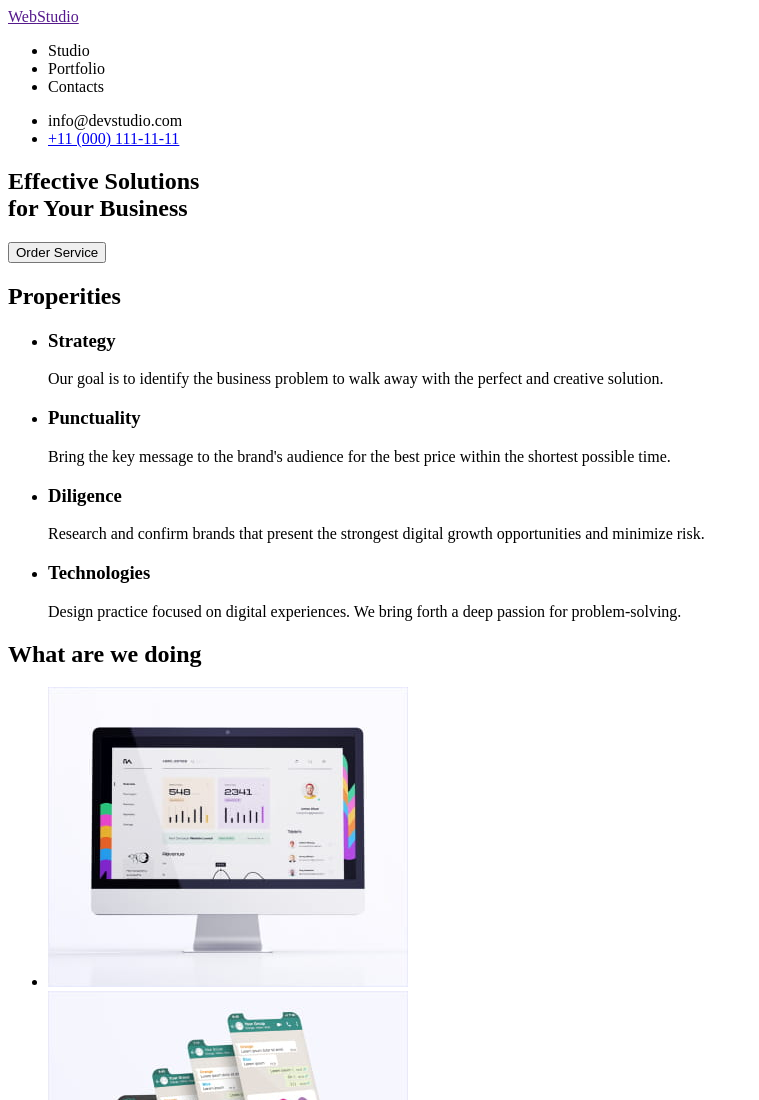
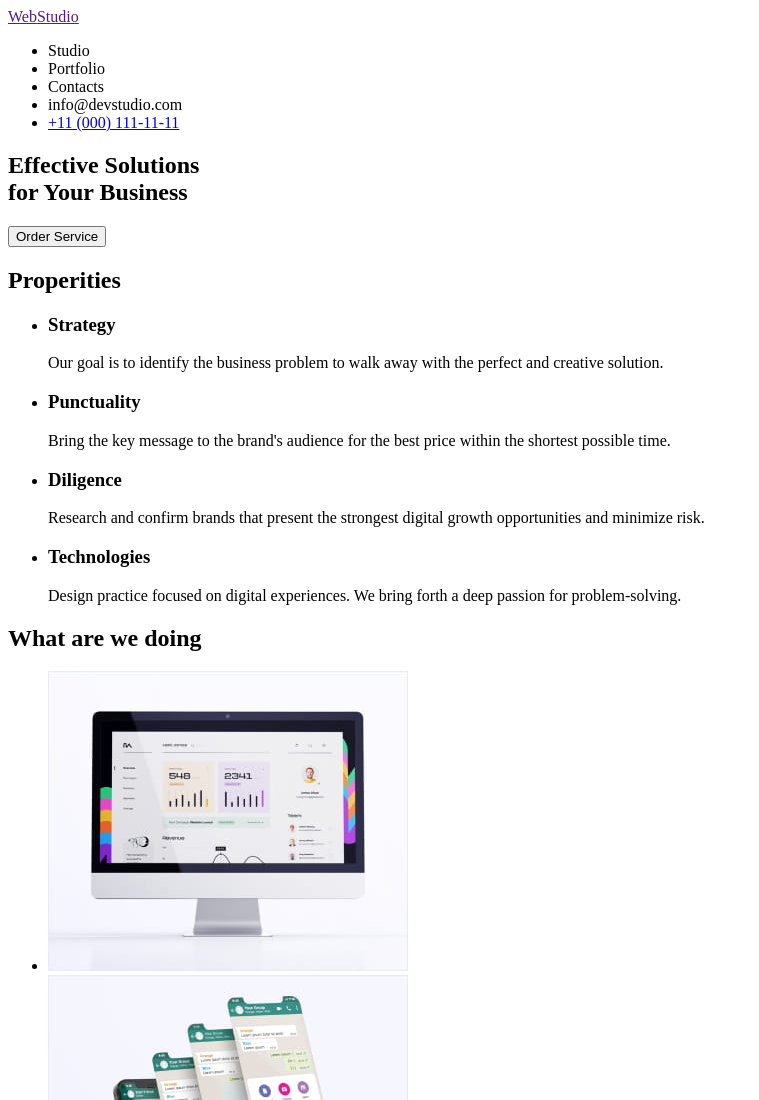
Before and after one commit to pmiikh/goit-markup-hw-01, a plain HTML site: page index.html in a window 1280 px wide. Shown: the top 1100 px of the page, without its empty margins (0-759 px from the left). Drawn offline with Linux system fonts and the light colour scheme.

Commit message:
update nav

```diff
--- a/index.html
+++ b/index.html
@@ -14,9 +14,9 @@
                 <li><a href=""></a>Studio</li>
                 <li><a href=""></a>Portfolio</li>
                 <li><a href=""></a>Contacts</li>
-            </ul>
+            <!-- </ul>
 
-            <ul>
+            <ul> -->
                 <li><a href="mailto:info@devstudio.com" target="_blank"></a>info@devstudio.com</li>
                 <li><a href="tel:+110001111111" target="_blank">+11 (000) 111-11-11</a></li>
             </ul>
```
